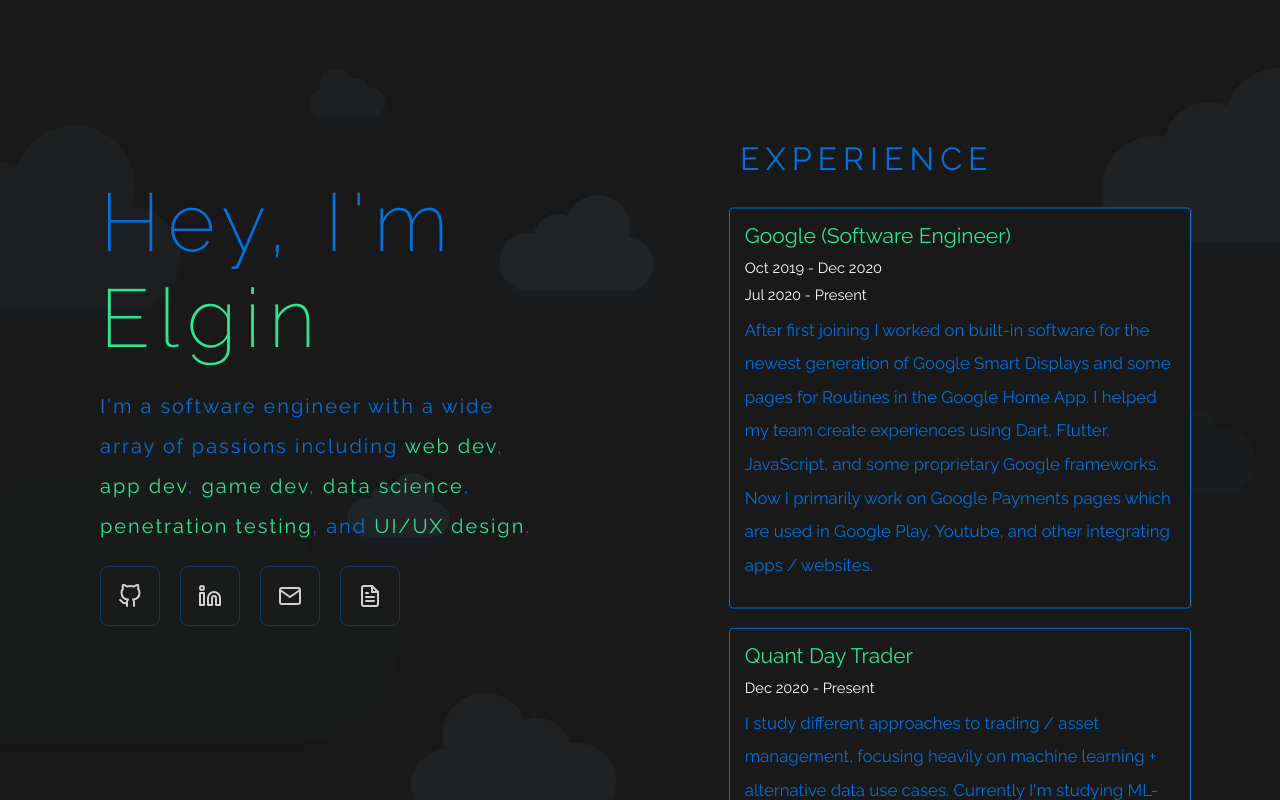
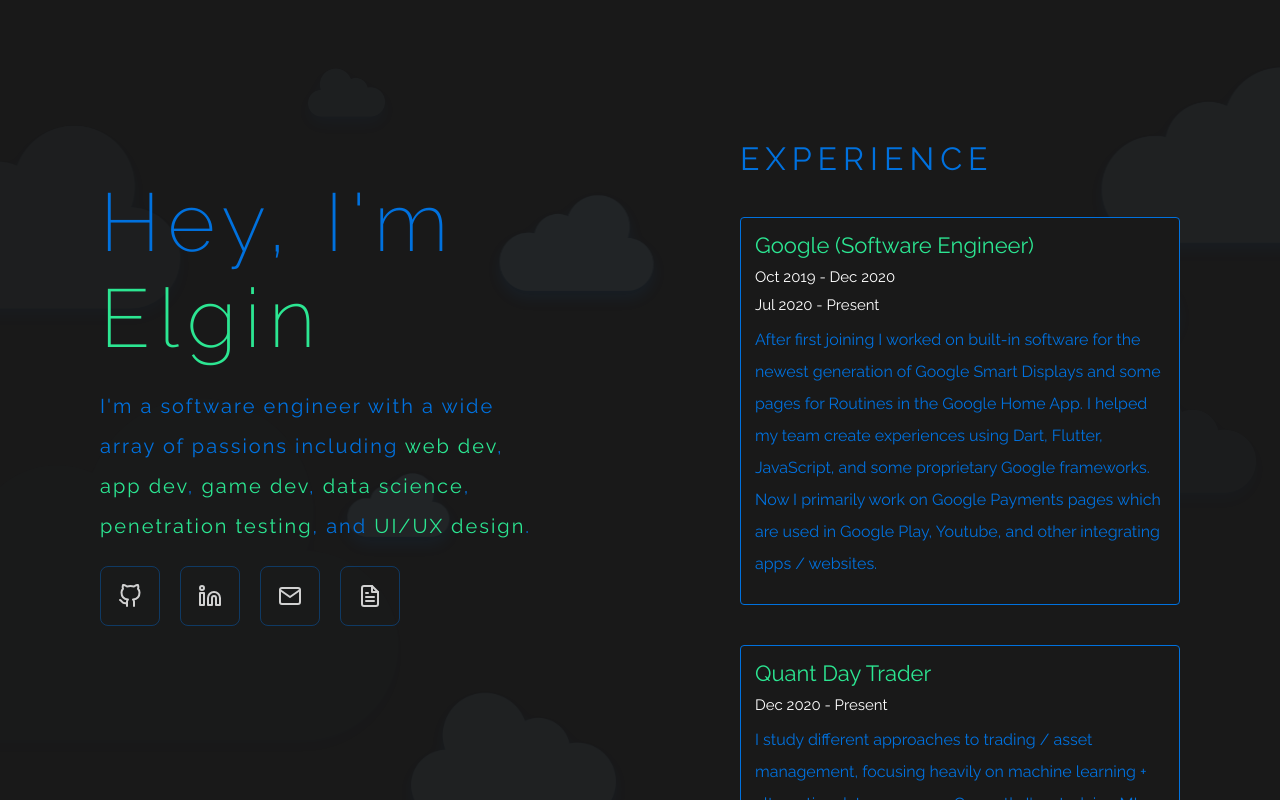
Before and after one commit to elginbeloy/elginbeloycom, a Vue app: page / in a window 1280 px wide. Built offline with nearby package versions, Linux system fonts and the light colour scheme.

Commit message:
Update some styles.

```diff
--- a/src/components/ProjectsContainer.vue
+++ b/src/components/ProjectsContainer.vue
@@ -240,7 +240,6 @@ export default {
   background-color: #191919;
   border: 1px solid #0071de;
   border-radius: 4px;
-  transform: scale(1.05);
   transition: 1s cubic-bezier(0.075, 0.82, 0.165, 1) all;
   overflow: hidden;
   overflow-x: hidden;
@@ -248,6 +247,11 @@ export default {
 
   display: flex;
   flex-direction: column;
+}
+
+.clickable:hover {
+  box-shadow: 0 0 8px 2px #0071de;
+  transform: scale(1.01);
 }
 
 .project-container__link-icon {
@@ -286,13 +290,13 @@ export default {
 }
 
 .project-container__title {
-  font-size: 20px;
+  font-size: 22px;
   color: #2ce692;
   margin-bottom: 10px;
 }
 
 .project-container__sub-title {
-  font-size: 14px;
+  font-size: 15px;
   color: #ffffff;
   margin-bottom: 10px;
 }
```
